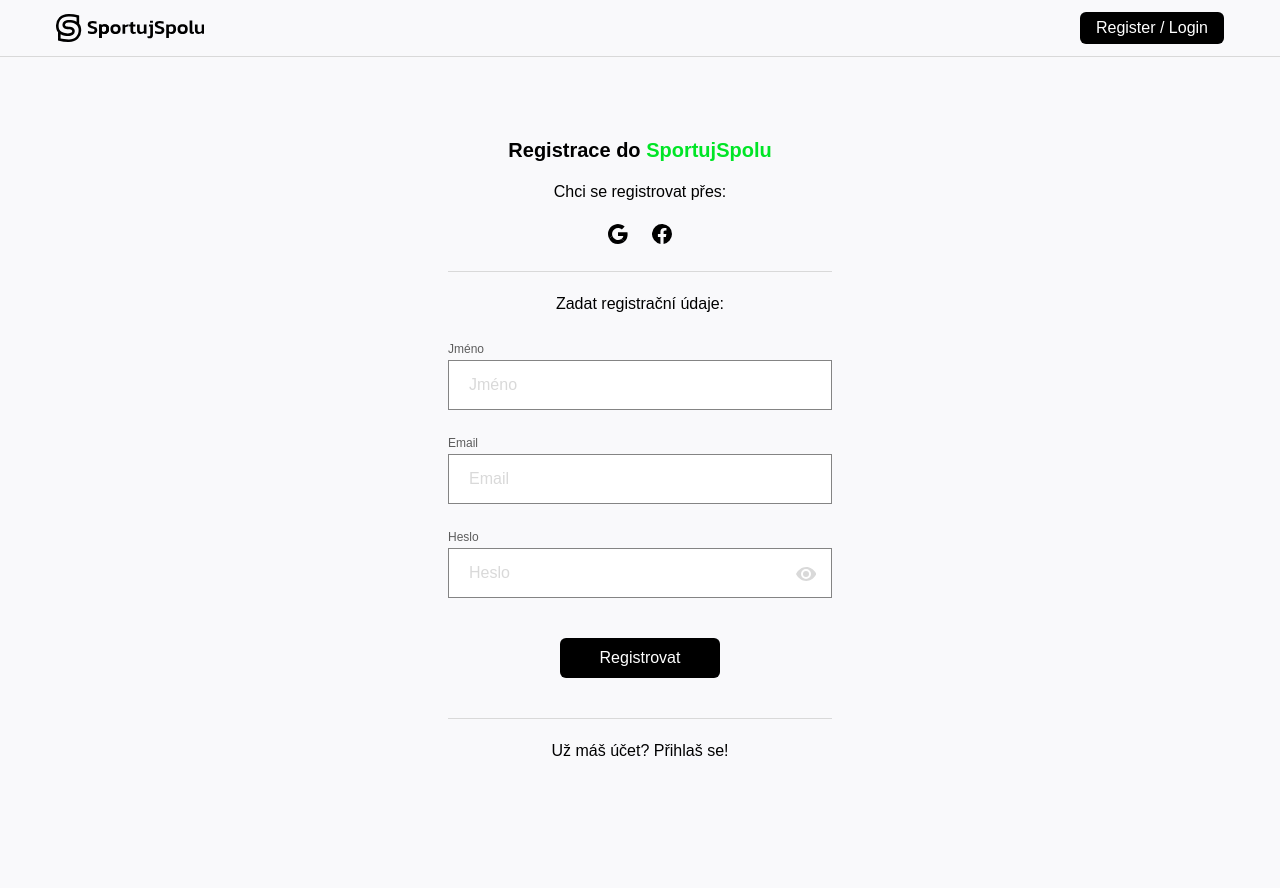
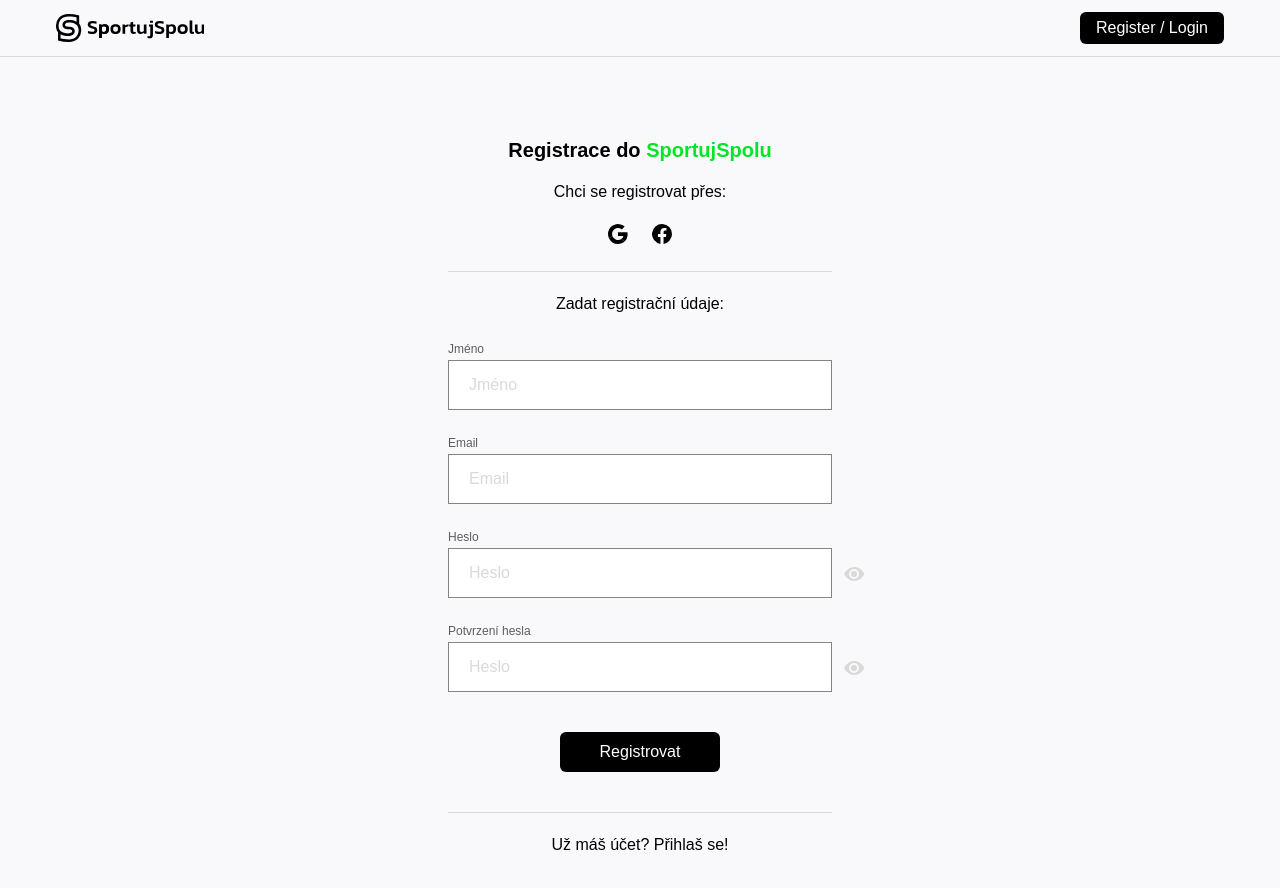
Before and after one commit to GLObus303/sportujspolu, a Next.js app: page /register in a window 1280 px wide. Shown: the top 888 px of the page. Before the commit the page ends 839 px from the top, so only its background shows below. Built offline with nearby package versions, Linux system fonts and the light colour scheme; no server answers.

Commit message:
Fix some bugs

```diff
--- a/src/app/event/[id]/EventDetail.tsx
+++ b/src/app/event/[id]/EventDetail.tsx
@@ -30,6 +30,9 @@ export const EventDetail: React.FC<EventDetailProps> = ({
     await deleteEvent(id);
     router.push(Routes.DASHBOARD);
   };
+
+  const formatedDate = date ? format(new Date(date), 'dd/MM/yyyy') : '';
+  const formatedTime = date ? format(new Date(date), 'HH:mm') : '';
 
   return (
     <section
@@ -65,17 +68,13 @@ export const EventDetail: React.FC<EventDetailProps> = ({
             <tr className="border-b border-light-gray">
               <td className="py-2 md:py-4">Datum</td>
               <td className="py-2 font-light md:py-4">
-                <time className="truncate">
-                  {format(new Date(date), 'dd/MM/yyyy')}
-                </time>
+                <time className="truncate">{formatedDate}</time>
               </td>
             </tr>
             <tr className="border-b border-light-gray">
               <td className="py-2 md:py-4">Čas</td>
               <td className="py-2 font-light md:py-4">
-                <time className="truncate">
-                  {format(new Date(date), 'HH:mm')}
-                </time>
+                <time className="truncate">{formatedTime}</time>
               </td>
             </tr>
             <tr className="border-b border-light-gray">
--- a/src/app/event/[id]/HostCard.tsx
+++ b/src/app/event/[id]/HostCard.tsx
@@ -20,6 +20,7 @@ export const HostCard: React.FC<HostCardProps> = ({ eventHost, className }) => {
             alt={`Zobrazit profil - ${name}`}
             src="/images/2.png"
             className="rounded-full object-cover"
+            sizes="auto"
             fill
           />
         </Link>
--- a/src/app/event/[id]/page.tsx
+++ b/src/app/event/[id]/page.tsx
@@ -1,6 +1,7 @@
 import { NextPage } from 'next';
 import Image from 'next/image';
 import Link from 'next/link';
+import { notFound } from 'next/navigation';
 
 import { EventDetail } from './EventDetail';
 import { HostCard } from './HostCard';
@@ -17,7 +18,14 @@ type EventPageProps = {
 
 const EventPage: NextPage<EventPageProps> = async ({ params }) => {
   const events = (await getAllEvents()) || [];
-  const event = (await getEvent(params?.id)) || defaultEvent;
+  let event = defaultEvent;
+
+  try {
+    event = (await getEvent(params?.id)) || defaultEvent;
+  } catch (error) {
+    notFound();
+  }
+
   const { name, price, description } = event;
 
   return (
@@ -34,6 +42,8 @@ const EventPage: NextPage<EventPageProps> = async ({ params }) => {
                 alt="event image"
                 className="rounded-md object-cover"
                 fill
+                sizes="auto"
+                priority
               />
             </div>
             <h1 className="mt-12 text-center text-2xl font-medium leading-normal md:mt-9 lg:text-start lg:text-4xl">
@@ -65,6 +75,7 @@ const EventPage: NextPage<EventPageProps> = async ({ params }) => {
                       alt={`Zobrazit profil - ${review.name}`}
                       src={review.image}
                       className="rounded-full object-cover"
+                      sizes="auto"
                       fill
                     />
                   </Link>
--- a/src/app/login/page.tsx
+++ b/src/app/login/page.tsx
@@ -24,7 +24,6 @@ const LoginPage: NextPage = () => {
 
   const [isLoading, setIsLoading] = useState(false);
   const [errorMessage, setErrorMessage] = useState('');
-  const [isVisiblePassword, setVisiblePassword] = useState(false);
 
   const formProps = useForm<LoginFormData>({
     resolver: yupResolver(loginSchema),
@@ -82,14 +81,7 @@ const LoginPage: NextPage = () => {
             placeholder="Email"
             errors={errors}
           />
-          <PasswordInput
-            register={register}
-            errors={errors}
-            isVisiblePassword={isVisiblePassword}
-            togglePasswordVisibility={() =>
-              setVisiblePassword(!isVisiblePassword)
-            }
-          />
+          <PasswordInput register={register} errors={errors} />
           {!isLoading ? (
             <button
               type="submit"
--- /dev/null
+++ b/src/app/not-found.tsx
@@ -0,0 +1,14 @@
+import Link from 'next/link';
+
+export default function NotFound() {
+  return (
+    <section>
+      <h1 className="my-24 px-20 text-center text-2xl font-medium leading-normal md:mt-14 md:px-0 xl:text-start xl:text-4xl">
+        <span className="text-secondary">404 </span>- Stránka nenalezena
+      </h1>
+      <p className="text-xl underline hover:text-primary">
+        <Link href="/">Zpět na domovskou stránku</Link>
+      </p>
+    </section>
+  );
+}
--- a/src/app/register/page.tsx
+++ b/src/app/register/page.tsx
@@ -21,7 +21,6 @@ const RegisterPage: NextPage = () => {
 
   const [isLoading, setIsLoading] = useState(false);
   const [errorMessage, setErrorMessage] = useState('');
-  const [isVisiblePassword, setVisiblePassword] = useState(false);
 
   const formProps = useForm<RegisterFormData>({
     resolver: yupResolver(registerSchema),
@@ -76,13 +75,12 @@ const RegisterPage: NextPage = () => {
             placeholder="Email"
             errors={errors}
           />
+          <PasswordInput register={register} errors={errors} />
           <PasswordInput
             register={register}
+            label="Potvrzení hesla"
+            name="passwordConfirmation"
             errors={errors}
-            isVisiblePassword={isVisiblePassword}
-            togglePasswordVisibility={() =>
-              setVisiblePassword(!isVisiblePassword)
-            }
           />
           {!isLoading ? (
             <button
--- a/src/app/register/schema.ts
+++ b/src/app/register/schema.ts
@@ -11,4 +11,8 @@ export const registerSchema = yup.object().shape({
     .required('Heslo je povinné.')
     .min(3, 'Heslo je příliš krátké.')
     .max(30, 'Heslo je příliš dlouhé.'),
+  passwordConfirmation: yup
+    .string()
+    .oneOf([yup.ref('password')], 'Hesla se musí shodovat.')
+    .required('Potvrzení hesla je povinné.'),
 });
--- a/src/components/Events/EventCard.tsx
+++ b/src/components/Events/EventCard.tsx
@@ -21,6 +21,8 @@ export const EventCard: React.FC<EventCardProps> = ({
   const getImagePath = (eventPrice: number) =>
     `/images/${(eventPrice % 12) + 1}.png`;
 
+  const formatedDate = date ? format(new Date(date), 'dd/MM/yyyy HH:mm') : '';
+
   return (
     <article className="relative rounded-md bg-white shadow-md">
       <HeartButton className="absolute right-3 top-3 z-button" />
@@ -28,18 +30,17 @@ export const EventCard: React.FC<EventCardProps> = ({
         <div style={{ aspectRatio: '1/1' }} className="rounded-md bg-white">
           <div className="relative h-1/3 w-full overflow-hidden">
             <Image
+              alt=""
               src={getImagePath(price)}
-              alt=""
+              className="rounded-tl-md rounded-tr-md object-cover"
+              sizes="auto"
               fill
-              className="rounded-tl-md rounded-tr-md object-cover"
             />
           </div>
           <div className="flex h-2/3 flex-col justify-between p-5">
             <p className="text-s flex flex-row justify-between font-light">
               <span className="w-1/2 truncate">{location}</span>{' '}
-              <time className="truncate">
-                {format(new Date(date), 'dd/MM/yyyy HH:mm')}
-              </time>
+              <time className="truncate">{formatedDate}</time>
             </p>
             <p className="line-clamp-3 overflow-hidden overflow-ellipsis">
               <span className="font-medium">{name}:</span>{' '}
--- a/src/components/PasswordInput.tsx
+++ b/src/components/PasswordInput.tsx
@@ -1,5 +1,6 @@
 import cx from 'classnames';
 import { FieldErrors } from 'react-hook-form';
+import { useState } from 'react';
 
 import { AriaLiveErrorMessage } from './AriaLiveErrorMessage';
 import { EyeIcon } from './icons/EyeIcon';
@@ -7,27 +8,30 @@ import { useWatchedValue } from '../hooks/useWatchedValue';
 
 type InputProps = {
   register: any;
-  name?: 'password';
+  name?: 'password' | 'passwordConfirmation';
+  label?: string;
   errors: FieldErrors;
   watchedValue?: string;
-  isVisiblePassword?: boolean;
-  togglePasswordVisibility?: () => void;
   className?: string;
 };
 
 export const PasswordInput: React.FC<InputProps> = ({
   register,
   name = 'password',
+  label = 'Heslo',
   errors,
-  isVisiblePassword = false,
-  togglePasswordVisibility,
   className = '',
 }) => {
   const watchedValue = useWatchedValue(name);
+  const [isVisiblePassword, setVisiblePassword] = useState(false);
+
+  const togglePasswordVisibility = () => {
+    setVisiblePassword(!isVisiblePassword);
+  };
 
   return (
     <label className="relative mb-5 w-full">
-      <span className="text-xs text-dark-gray">Heslo</span>
+      <span className="text-xs text-dark-gray">{label}</span>
       <input
         aria-describedby={`${name}-error`}
         aria-invalid={!!errors?.[name]}
@@ -47,7 +51,7 @@ export const PasswordInput: React.FC<InputProps> = ({
       <button
         type="button"
         aria-label={isVisiblePassword ? 'Skrýt heslo' : 'Ukázat heslo'}
-        className="absolute right-4 top-1/2 mt-1.5 flex"
+        className="absolute right-0 top-1/2 mt-1.5 flex translate-x-8"
         onClick={togglePasswordVisibility}
       >
         <EyeIcon
--- a/src/components/icons/EyeIcon.tsx
+++ b/src/components/icons/EyeIcon.tsx
@@ -4,9 +4,9 @@ export const EyeIcon: React.FC<SVGProps<SVGSVGElement>> = (props) => (
   <svg xmlns="http://www.w3.org/2000/svg" width="20" height="14" {...props}>
     <circle cx="10" cy="7" r="3" />
     <path
-      fill-rule="evenodd"
+      fillRule="evenodd"
       d="M10.22 0C6 0 2.26 2.77 0 7c2.26 4.23 6 7 10.22 7 4.23 0 7.96-2.77 10.22-7-2.26-4.23-6-7-10.22-7zM10 12a5 5 0 1 0 0-10 5 5 0 0 0 0 10z"
-      clip-rule="evenodd"
+      clipRule="evenodd"
     />
   </svg>
 );
--- a/src/context/AuthContext.tsx
+++ b/src/context/AuthContext.tsx
@@ -35,18 +35,20 @@ export const AuthProvider: ChildrenFC = ({ children }) => {
   const [user, setUser] = useState(defaultUser);
 
   useEffectAsync(async () => {
-    const { token } = nookies.get();
+    try {
+      const { token } = nookies.get();
 
-    if (!token) {
-      return;
-    }
+      if (!token) {
+        return;
+      }
 
-    const userData = await getUser(() => {
+      const userData = await getUser();
+      if (userData) {
+        setUser(userData);
+      }
+    } catch (error) {
       nookies.destroy(null, 'token');
-    });
-
-    if (userData) {
-      setUser(userData);
+      setUser(defaultUser);
     }
   }, []);
 
--- a/src/types/Form.ts
+++ b/src/types/Form.ts
@@ -2,6 +2,7 @@ export type RegisterFormData = {
   name: string;
   email: string;
   password: string;
+  passwordConfirmation: string;
 };
 
 export type LoginFormData = {
```
